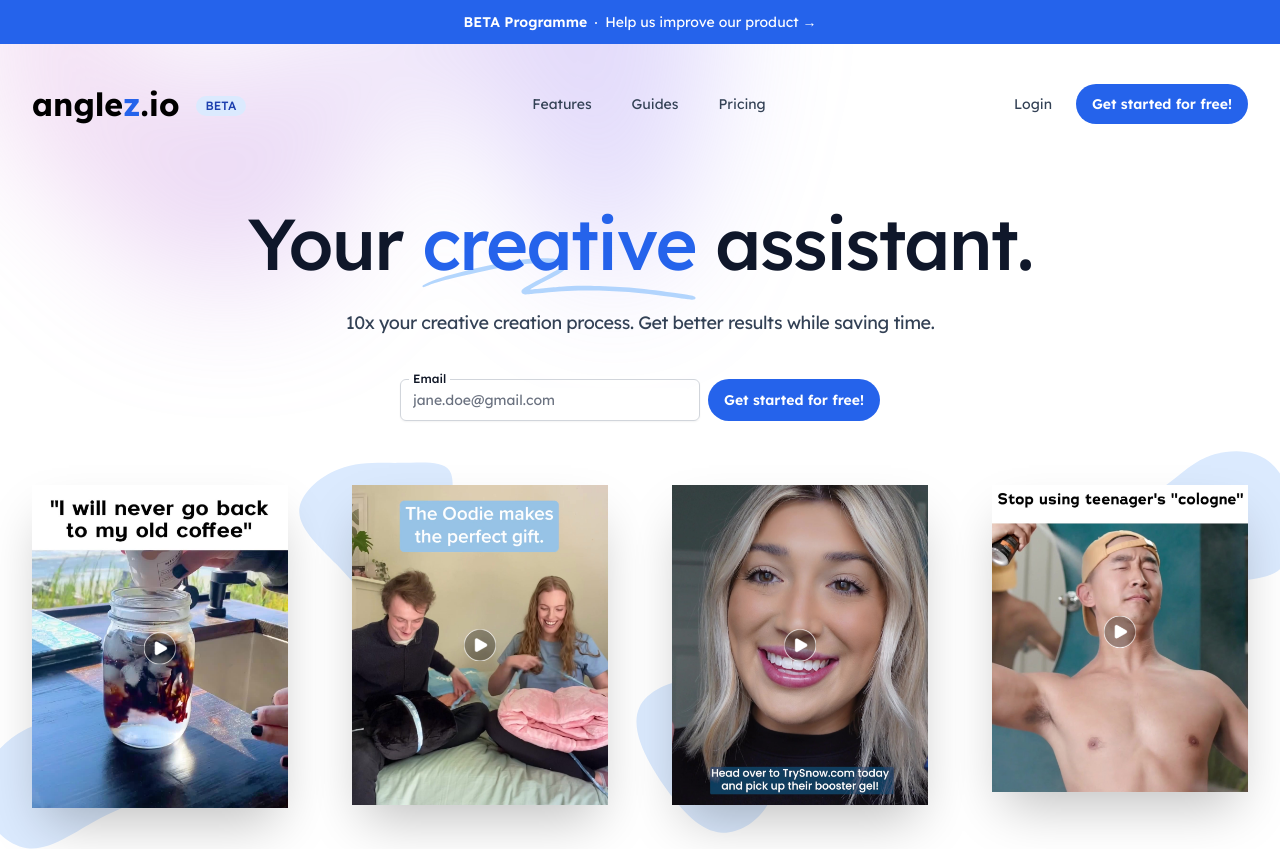
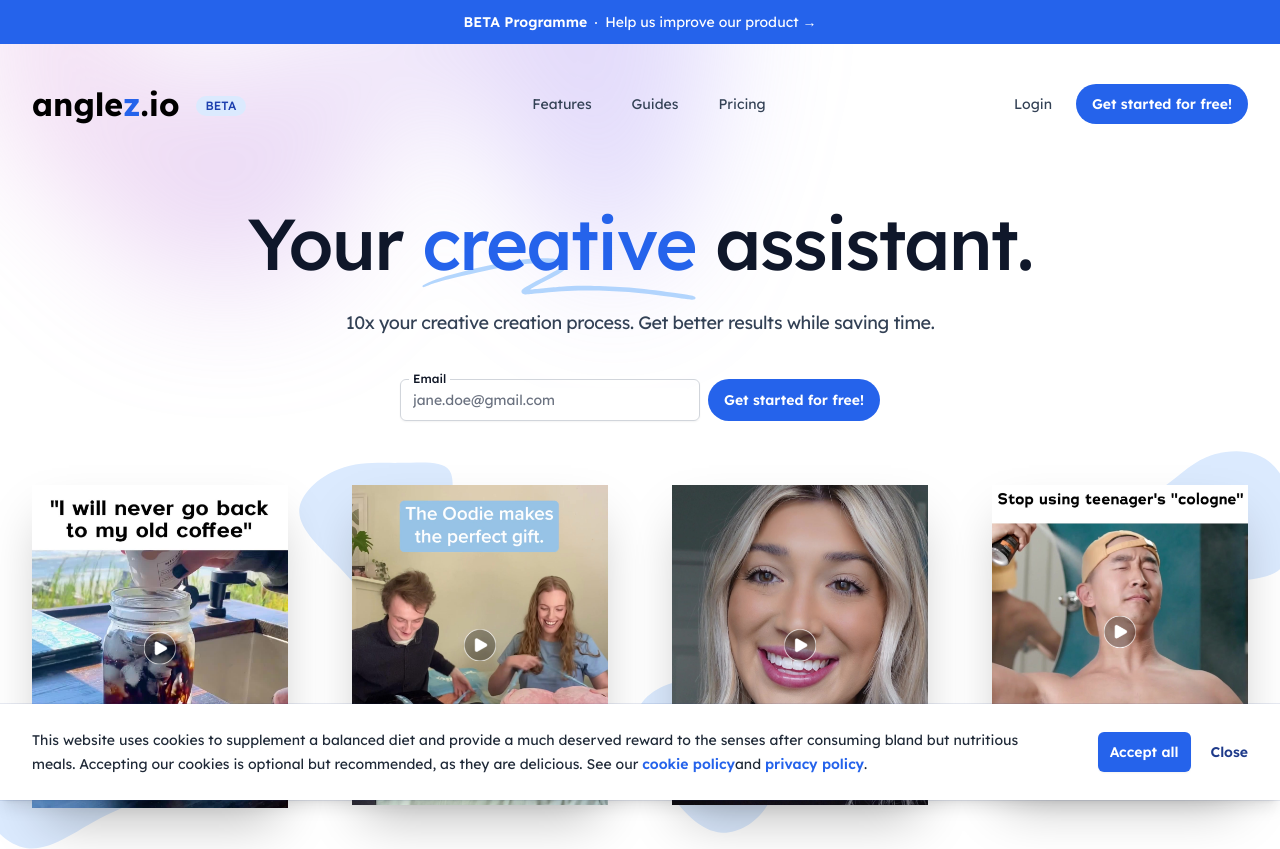
Before and after one commit to prabk123/anglez-website, a Next.js app: page / in a window 1280 px wide. Shown: the top 849 px of the page. Built offline with nearby package versions, Linux system fonts and the light colour scheme; no server answers.

Commit message:
add cookie popup

```diff
--- /dev/null
+++ b/src/components/CookiePopup.jsx
@@ -0,0 +1,52 @@
+import { useEffect, useState } from "react";
+
+export default function CookiePopup() {
+  const [showPopup, setShowPopup] = useState(false);
+
+  useEffect(() => {
+    const popupHidden = localStorage.getItem("cookie_consent");
+    if (!popupHidden) {
+      setShowPopup(true);
+    }
+  }, []);
+
+  function hidePopup() {
+    setShowPopup(false);
+    localStorage.setItem("cookie_consent", "closed");
+  }
+
+  return showPopup ? (
+    <div className="fixed inset-x-0 bottom-0 flex flex-col justify-between gap-y-4 gap-x-8 bg-white p-6 shadow-lg ring-1 ring-blue-900/10 md:flex-row md:items-center lg:px-8">
+      <p className="max-w-5xl text-sm leading-6 text-gray-800">
+        This website uses cookies to supplement a balanced diet and provide a
+        much deserved reward to the senses after consuming bland but nutritious
+        meals. Accepting our cookies is optional but recommended, as they are
+        delicious. See our{" "}
+        <a href="#" className="font-semibold text-blue-600">
+          cookie policy
+        </a>
+        and{" "}
+        <a href="#" className="font-semibold text-blue-600">
+          privacy policy
+        </a>
+        .
+      </p>
+      <div className="flex flex-none items-center gap-x-5">
+        <button
+          type="button"
+          className="rounded-md bg-blue-600 px-3 py-2 text-sm font-semibold text-white shadow-sm hover:bg-blue-700 focus-visible:outline focus-visible:outline-2 focus-visible:outline-offset-2 focus-visible:outline-blue-600"
+          onClick={hidePopup}
+        >
+          Accept all
+        </button>
+        <button
+          type="button"
+          className="text-sm font-semibold leading-6 text-blue-900"
+          onClick={hidePopup}
+        >
+          Close
+        </button>
+      </div>
+    </div>
+  ) : null;
+}
--- /dev/null
+++ b/src/components/Layout.jsx
@@ -0,0 +1,14 @@
+import CookiePopup from "./CookiePopup";
+import { Footer } from "./Footer";
+import { Header } from "./Header";
+
+export default function Layout({ children }) {
+  return (
+    <>
+      <Header />
+      <main>{children}</main>
+      <Footer />
+      <CookiePopup />
+    </>
+  );
+}
--- a/src/components/LegalPage.jsx
+++ b/src/components/LegalPage.jsx
@@ -1,11 +1,8 @@
-import { Footer } from "./Footer";
-import { Header } from "./Header";
+import Layout from "./Layout";
 
 export default function LegalPage({ children, meta, title }) {
   return (
-    <>
-      <Header />
-      <main>
+    <Layout>
       <div className="relative overflow-hidden bg-white py-16">
         <div className="hidden lg:absolute lg:inset-y-0 lg:block lg:h-full lg:w-full lg:[overflow-anchor:none]">
           <div
@@ -126,8 +123,6 @@
           </div>
         </div>
       </div>
-      </main>
-      <Footer />
-    </>
+    </Layout>
   );
 }
--- a/src/pages/index.jsx
+++ b/src/pages/index.jsx
@@ -1,13 +1,11 @@
 import Head from "next/head";
-
 import { CallToAction } from "@/components/CallToAction";
 import { Faqs } from "@/components/Faqs";
-import { Footer } from "@/components/Footer";
-import { Header } from "@/components/Header";
 import { Hero } from "@/components/Hero";
 import Features from "../components/Features";
 import { Pricing } from "../components/Pricing";
 import { PrimaryFeatures } from "../components/PrimaryFeatures";
+import Layout from "../components/Layout";
 
 export default function Home() {
   return (
@@ -19,16 +17,14 @@
           content="Most bookkeeping software is accurate, but hard to use. We make the opposite trade-off, and hope you don’t get audited."
         />
       </Head>
-      <Header />
-      <main>
+      <Layout>
         <Hero />
         <Features />
         <PrimaryFeatures />
         <Pricing />
         <Faqs />
         <CallToAction />
-      </main>
-      <Footer />
+      </Layout>
     </>
   );
 }
```
Lines whose indentation alone changed are shown as unchanged.
